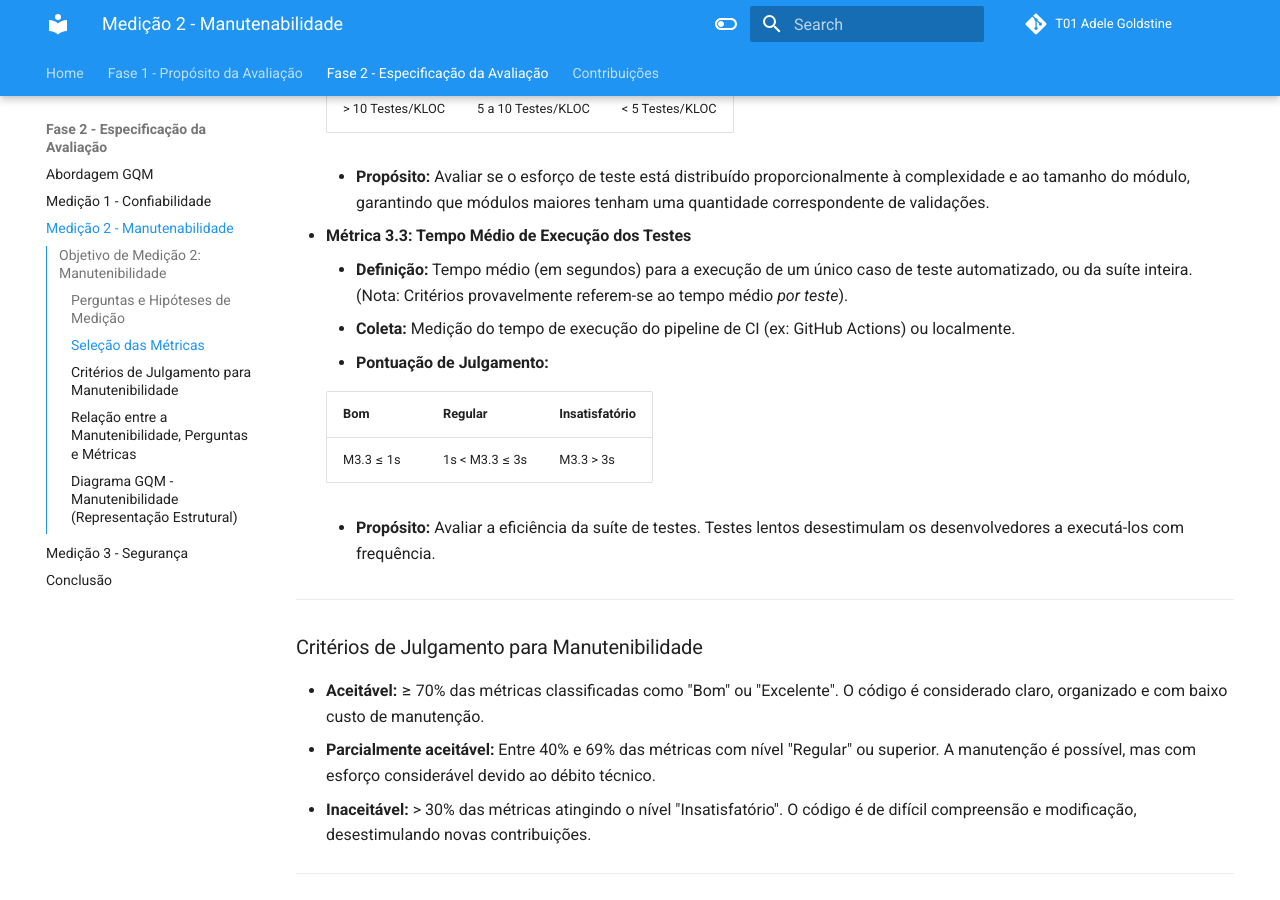
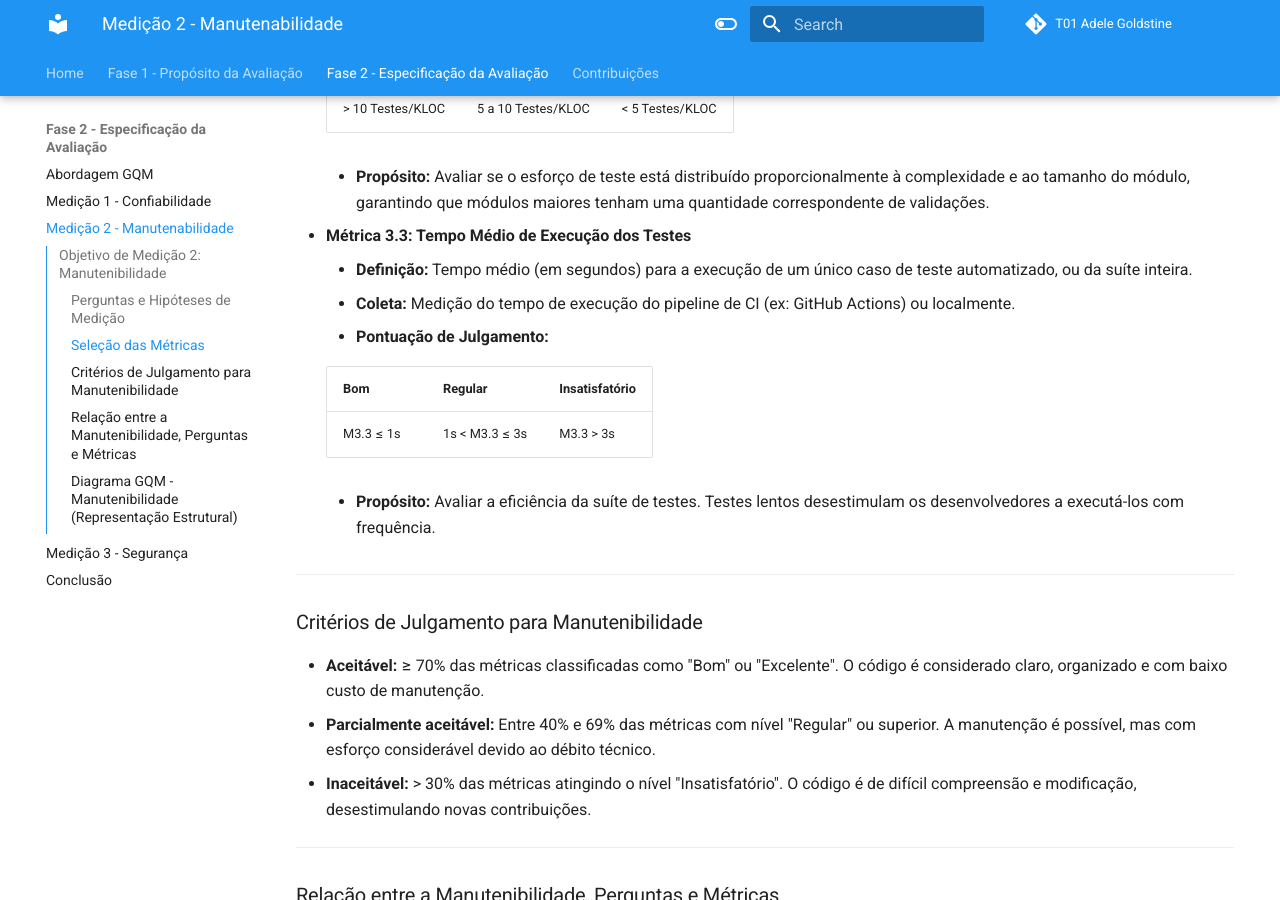
Before and after one commit to FCTE-Qualidade-de-Software-1/2025-2_T01_ADELE-GOLDSTINE, an MkDocs documentation site: the page built from docs/fase_2/gqm_manutenibilidade.md, in a window 1280 px wide and 900 px high, scrolled down 3050 px. Built offline with MkDocs 1.6.1 and Material for MkDocs 9.7.7, drawn with Linux system fonts in a browser that asks for light colours; comment, search, counter and statistics services are not loaded.

Commit message:
corrigi alguns erros na página de manutenibilidade

```diff
--- a/docs/fase_2/gqm_manutenibilidade.md
+++ b/docs/fase_2/gqm_manutenibilidade.md
@@ -120,7 +120,7 @@ Para decompor o objetivo de análise da Manutenibilidade, foram formuladas as se
     * **Propósito:** Avaliar se o esforço de teste está distribuído proporcionalmente à complexidade e ao tamanho do módulo, garantindo que módulos maiores tenham uma quantidade correspondente de validações.
 
 * **Métrica 3.3: Tempo Médio de Execução dos Testes**
-    * **Definição:** Tempo médio (em segundos) para a execução de um único caso de teste automatizado, ou da suíte inteira. (Nota: Critérios provavelmente referem-se ao tempo médio *por teste*).
+    * **Definição:** Tempo médio (em segundos) para a execução de um único caso de teste automatizado, ou da suíte inteira.
     * **Coleta:** Medição do tempo de execução do pipeline de CI (ex: GitHub Actions) ou localmente.
     * **Pontuação de Julgamento:**
 
```
